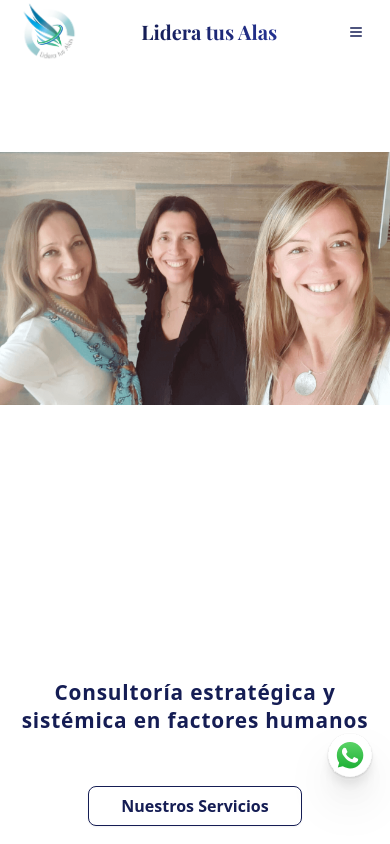
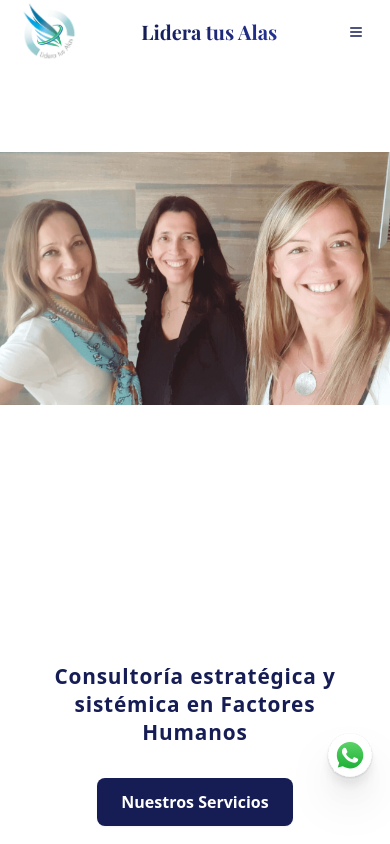
Before and after one commit to natalischwartz/Proyecto-Lideratusalas, a React (Vite) app: page / in a window 390 px wide. Shown: the top 844 px of the page. Built offline with nearby package versions, Linux system fonts and the light colour scheme; a web font is replaced by a local one.

Commit message:
agregue meta tags en index

```diff
--- a/index.html
+++ b/index.html
@@ -1,16 +1,23 @@
 <!doctype html>
-<html lang="en">
+<html lang="es">
   <head>
     <meta charset="UTF-8" />
     <meta name="viewport" content="width=device-width, initial-scale=1.0" />
-    <title>Lidera tus alas | Consultoría estratégica y sistémica en factores humanos</title>
-    <meta name="description" content="Servicios profesionales de consultoría y coaching empresarial. Ayudamos a transformar tu negocio con estrategias personalizadas y mentoring experto." />
-    <meta name="author" content="Consultoría Profesional" />
-    <meta name="keywords" content="consultoría, coaching, mentoring, desarrollo empresarial, estrategia de negocio" />
+    <title>Lidera tus Alas | Consultoría estratégica y sistémica en factores humanos</title>
 
-    <meta property="og:title" content="Consultoría y Coaching Profesional | Transforma tu Negocio" />
-    <meta property="og:description" content="Servicios profesionales de consultoría y coaching empresarial. Ayudamos a transformar tu negocio con estrategias personalizadas y mentoring experto." />
+    <meta name="description" content="Somos un equipo multidisciplinario especializado en Psicología, Coaching y Factores Humanos, con más de 20 años de experiencia en capacitación, liderazgo y habilidades blandas." />
+    <meta name="author" content="Lidera tus Alas" />
+    <meta name="robots" content="index, follow">
+    <meta name="theme-color" content="#ffffff">
+
+    <link rel="canonical" href="https://lideratusalas.com.ar" />
+
+    <meta property="og:title" content="Lidera tus Alas | Consultoría estratégica y sistémica en factores humanos" />
+    <meta property="og:description" content="Potenciamos equipos de trabajo y desarrollamos habilidades en liderazgo y comunicación organizacional." />
     <meta property="og:type" content="website" />
+    <meta property="og:url" content="https://lideratusalas.com.ar" />
+    <meta property="og:image" content="https://lideratusalas.com.ar/hero-image.png" />
+    <meta property="og:site_name" content="Lidera tus Alas" />
 
     <link rel="icon" href="src/assets/logo-lidera.png">
 
--- a/src/components/Hero.jsx
+++ b/src/components/Hero.jsx
@@ -32,20 +32,20 @@ const Hero = () => {
             <div className='title-container'>
               <p className='text-lg sm:text-2xl lg:text-4xl tracking-wider text-white/90 max-w-2xl font-bold'>
                 Consultoría estratégica
-                 y sistémica en factores humanos
+                 y sistémica en Factores Humanos
               </p>
 
             </div>
             <div >
                 <Button
-                className="button-hero"
-                size="lg"
+                className="button-hero border-white hover:text-primary transition-smooth text-base sm:text-lg px-6 sm:px-8 py-6 sm:py-7"
+                size="default"
                 variant="outline"
                 onClick={() => {
                   const element = document.getElementById("services");
                   if (element) element.scrollIntoView({ behavior: "smooth" });
                 }}
-                id="border-2 border-white text- hover:bg-white hover:text-primary transition-smooth text-base sm:text-lg px-6 sm:px-8 py-6 sm:py-7"
+                id=""
               >
                 Nuestros Servicios
               </Button>
--- a/src/components/Services.jsx
+++ b/src/components/Services.jsx
@@ -22,12 +22,12 @@ import {Card} from "@/components/ui/card";
       title: "Cómo Trabajamos en Lidera Tus Alas",
       color: "from-primary to-primary-light",
       items: [
-        "1.Diagnóstico Inicial",
-        "2.Diseño a Medida",
-        "3.Metodologías Prácticas",
-        "4.Gestión y Seguimiento de los Procesos",
-        "5.Integración en el Día a Día",
-        "6.Evaluación y Mejora Continua",
+        "Diagnóstico Inicial",
+        "Diseño a Medida",
+        "Metodologías Prácticas",
+        "Gestión y Seguimiento de los Procesos",
+        "Integración en el Día a Día",
+        "Evaluación y Mejora Continua",
       ],
     },
     {
--- a/src/components/ui/button.jsx
+++ b/src/components/ui/button.jsx
@@ -14,7 +14,7 @@ const buttonVariants = cva(
         destructive:
           "bg-destructive text-destructive-foreground shadow-sm hover:bg-destructive/90",
         outline:
-          "border border-input bg-background shadow-sm hover:bg-accent hover:text-accent-foreground",
+          "border-input bg-background shadow-sm hover:bg-accent hover:text-accent-foreground",
         secondary:
           "bg-secondary text-secondary-foreground shadow-sm hover:bg-secondary/80",
         ghost: "hover:bg-accent hover:text-accent-foreground",
--- a/src/index.css
+++ b/src/index.css
@@ -178,28 +178,26 @@
     color: #151D54;
     /* font-family: 'Playfair Display', serif; */
     letter-spacing:0.04em;
-    padding-top: 1.25rem;
-    padding-bottom: 1.25rem;
+    /* padding-top: 1.25rem;
+    padding-bottom: 1.25rem; */
     text-align:center;
+    margin:unset;
 }
 
   .button-hero{
   font-weight:400;
-  border: 1px solid #151D54 ;
+  /* border: 1px solid #151D54 ; */
   border-radius: 8px;
   font-size: 16px;
   font-weight: 700;
   cursor: pointer;
   transition: all 0.3s ease;
   text-decoration: none;
-  display: inline-block;
   text-align: center;
-   color:#151D54;
+  background-color:#151D54;
+  color:white;
   }
 
-  .button-hero:hover{
-    color:white;
-  }
 
     [data-aos]:not(.ejes-animados):not(.ejes-animados *) {
     opacity: 1 !important;
```
